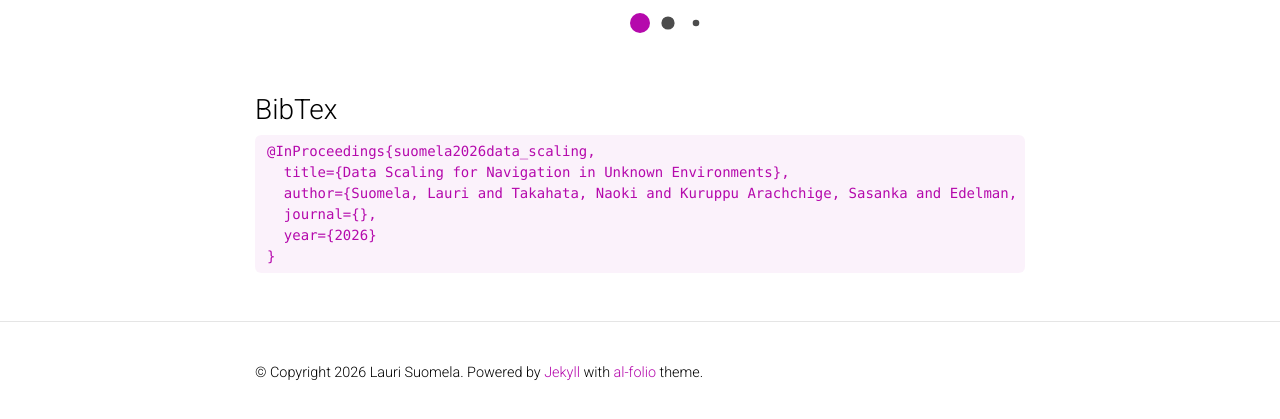
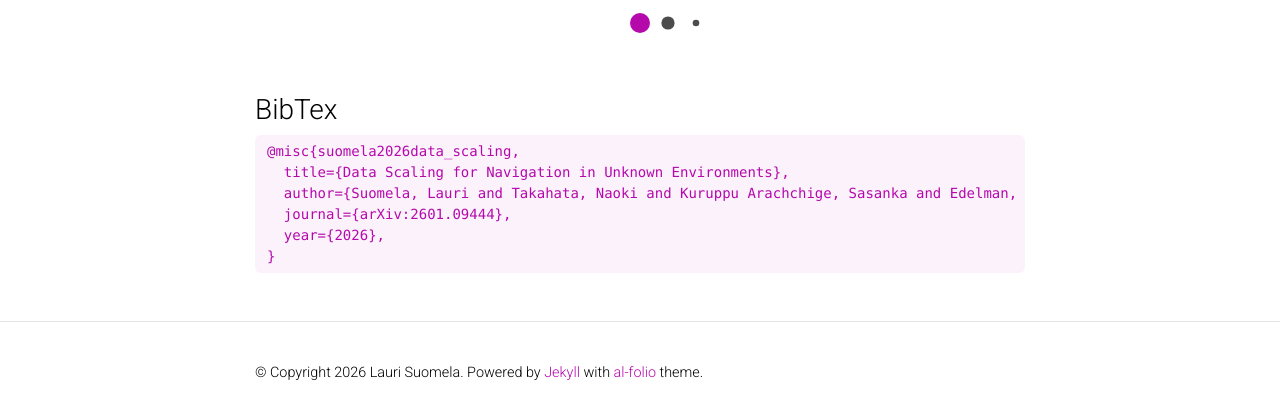
Before and after one commit to lasuomela/lasuomela.github.io, a Jekyll site: the page built from _projects/nav_scaling.md, in a window 1280 px wide and 900 px high, scrolled down 4202 px, cut to the strip 476-895 px from the top of the window. Built offline with Jekyll 4.4.1, drawn with Linux system fonts in a browser that asks for light colours; full-size pictures stand in for the smaller copies a plugin makes; comment, search, counter and statistics services are not loaded; a style sheet for code colours, icons or effects is not loaded.

Commit message:
Update arxiv link

```diff
--- a/_projects/nav_scaling.md
+++ b/_projects/nav_scaling.md
@@ -5,7 +5,7 @@
 coauthors: [Suomela, Takahata, Kuruppu Arachchige, Edelman, Kämäräinen]
 affliations: Tampere University
 venue:
-arxiv:
+arxiv: https://arxiv.org/abs/2601.09444
 github: https://github.com/lasuomela/NavigationScaling
 huggingface_models:
 img: /assets/img/publication_preview/carla.gif
@@ -202,9 +202,9 @@
 <p style="margin-bottom:50px;"></p>
 ### BibTex
 
-    @InProceedings{suomela2026data_scaling,
+    @misc{suomela2026data_scaling,
       title={Data Scaling for Navigation in Unknown Environments},
-      author={Suomela, Lauri and Takahata, Naoki and Kuruppu Arachchige, Sasanka and Edelman, Harry and Kämäräinen, Joni-Kristian}
-      journal={},
-      year={2026}
+      author={Suomela, Lauri and Takahata, Naoki and Kuruppu Arachchige, Sasanka and Edelman, Harry and Kämäräinen, Joni-Kristian},
+      journal={arXiv:2601.09444},
+      year={2026},
     }
```
Also changed, not shown: _bibliography/papers.bib (+5 -5 lines), _layouts/bib.html (+16 -0 lines), _projects/faint.md (+1 -1 lines).
